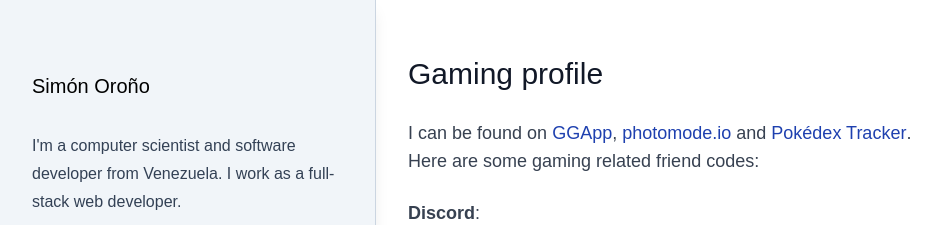
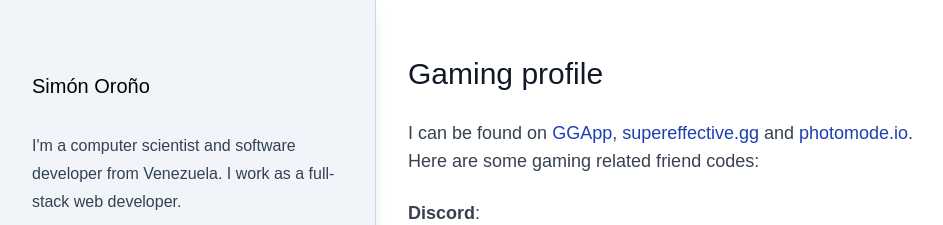
Before and after one commit to simonorono/simonorono-com-v1, a Next.js app: page /gaming in a window 1280 px wide. Shown: the top 225 px of the page, without its empty margins (8-951 px from the left). Built offline with nearby package versions, Linux system fonts and the light colour scheme; no server answers.

Commit message:
Update gaming page

```diff
--- a/pages/gaming.tsx
+++ b/pages/gaming.tsx
@@ -1,8 +1,8 @@
 import React from 'react'
 import Head from 'next/head'
-import { title } from '../utils'
 import BackHome from '../components/back-home'
 import Link from '../components/link'
+import { title } from '../utils'
 
 interface FriendCodeProps {
   title: string
@@ -37,13 +37,13 @@ export default function Gaming() {
     </Link>
   )
 
-  const pokedexTrackerLink = (
+  const superEffectiveLink = (
     <Link
       className="link"
-      href="https://pokedextracker.com/u/simonorono"
+      href="https://supereffective.gg/apps/livingdex/fOHUWMujCcNduz4leWjM"
       newTab
     >
-      Pokédex Tracker
+      supereffective.gg
       <span className="sr-only">&nbsp;(opens in new window)</span>
     </Link>
   )
@@ -60,8 +60,8 @@ export default function Gaming() {
           <h1 className="text-3xl font-medium">Gaming profile</h1>
 
           <p>
-            I can be found on {ggAppLink}, {photomodeLink} and{' '}
-            {pokedexTrackerLink}. Here are some gaming related friend codes:
+            I can be found on {ggAppLink}, {superEffectiveLink} and{' '}
+            {photomodeLink}. Here are some gaming related friend codes:
           </p>
 
           <FriendCode title="Discord" code="simonorono#7279" />
```
